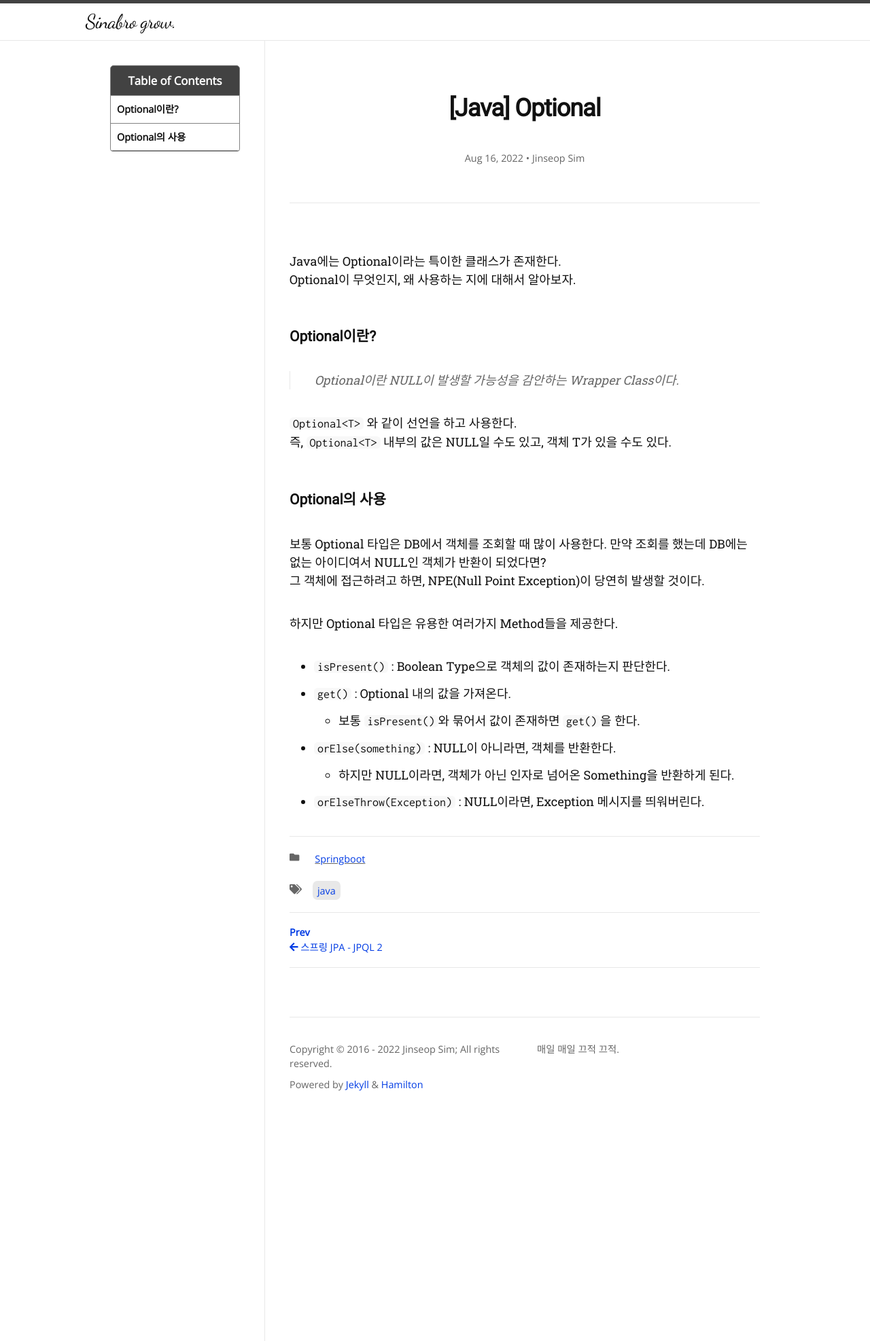
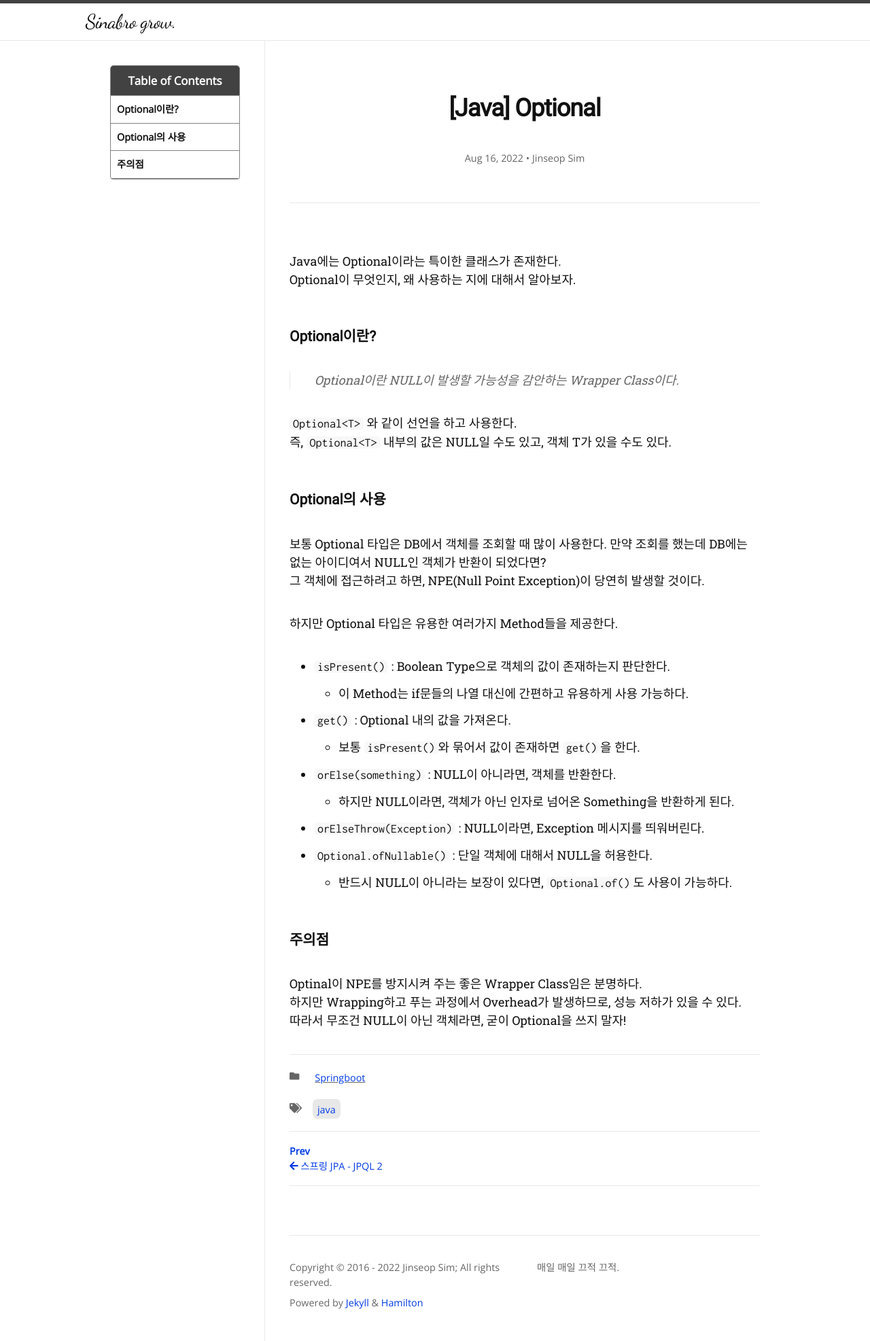
Before and after one commit to Jinseop-Sim/Jinseop-Sim.github.io, a Jekyll site: the page built from _posts/2022-08-16-Optinal.md, in a window 1280 px wide. Shown: the whole page at 68% size. Built offline with Jekyll 4.4.1, drawn with Linux system fonts in a browser that asks for light colours; nearby versions of some CDN libraries; some web fonts are replaced.

Commit message:
modify post

````diff
--- a/_posts/2022-08-16-Optinal.md
+++ b/_posts/2022-08-16-Optinal.md
@@ -23,8 +23,16 @@ Optional이 무엇인지, 왜 사용하는 지에 대해서 알아보자.
 
 하지만 Optional 타입은 유용한 여러가지 Method들을 제공한다.
 - ```isPresent()``` : Boolean Type으로 객체의 값이 존재하는지 판단한다.
+  - 이 Method는 if문들의 나열 대신에 간편하고 유용하게 사용 가능하다.
 - ```get()``` : Optional 내의 값을 가져온다.
   - 보통 ```isPresent()```와 묶어서 값이 존재하면 ```get()```을 한다.
 - ```orElse(something)``` : NULL이 아니라면, 객체를 반환한다.
   - 하지만 NULL이라면, 객체가 아닌 인자로 넘어온 Something을 반환하게 된다.
 - ```orElseThrow(Exception)``` : NULL이라면, Exception 메시지를 띄워버린다.
+- ```Optional.ofNullable()``` : 단일 객체에 대해서 NULL을 허용한다.
+  - 반드시 NULL이 아니라는 보장이 있다면, ```Optional.of()```도 사용이 가능하다.
+
+### 주의점
+Optinal이 NPE를 방지시켜 주는 좋은 Wrapper Class임은 분명하다.
+하지만 Wrapping하고 푸는 과정에서 Overhead가 발생하므로, 성능 저하가 있을 수 있다.
+따라서 무조건 NULL이 아닌 객체라면, 굳이 Optional을 쓰지 말자!
````
